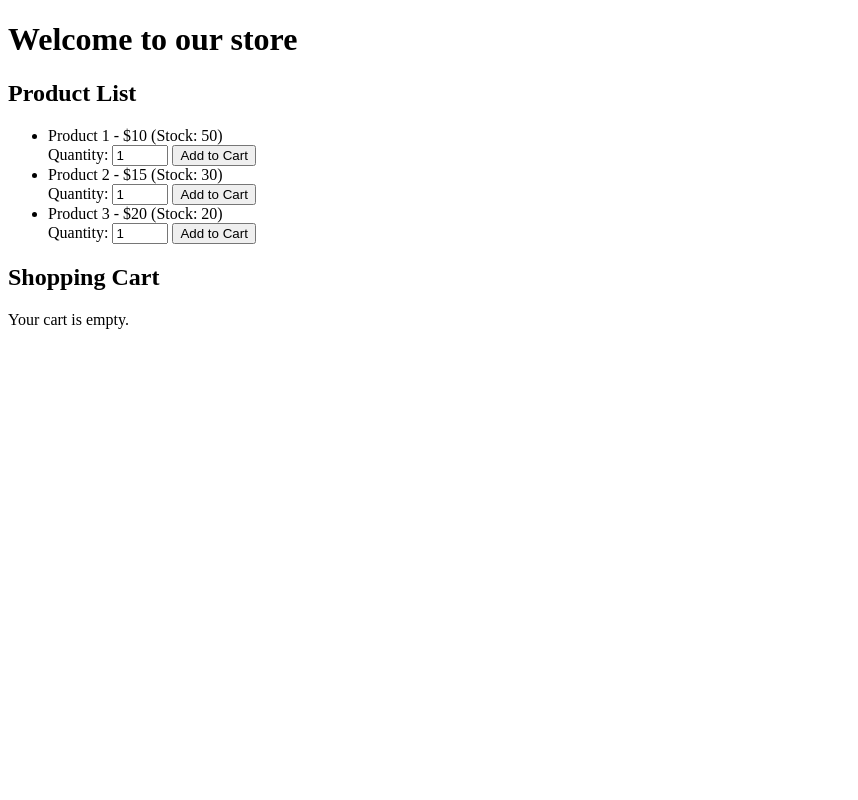
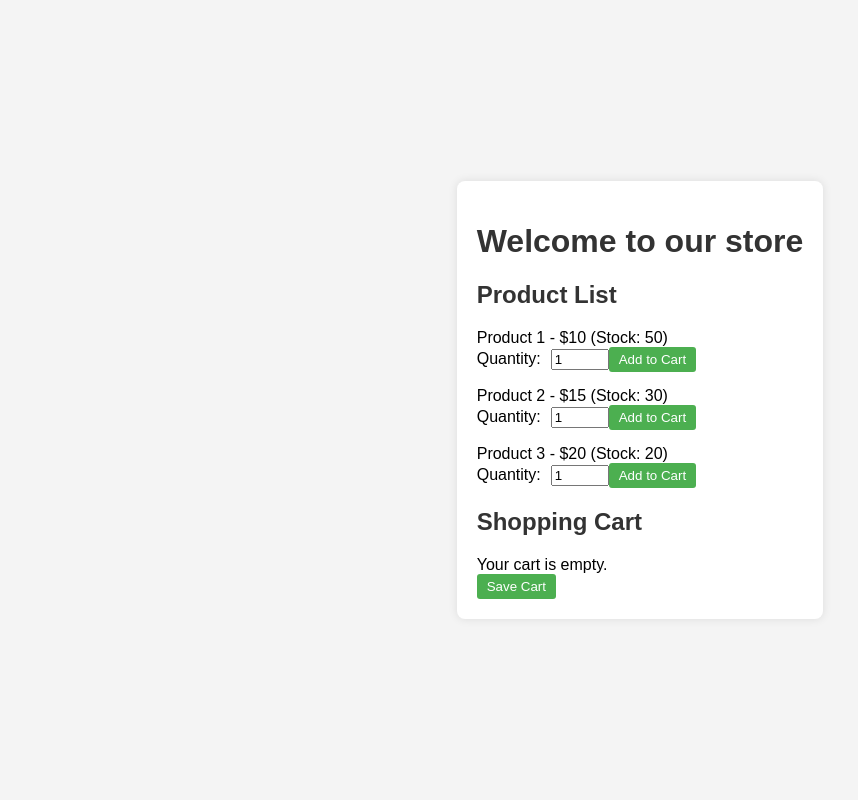
Before and after one commit to Vionny/SecProgProject, a PHP site: page /view/Transaction.php in a window 1280 px wide. Shown: the whole page, without its empty margins (0-858 px from the left). Run offline with PHP 8.4, Linux system fonts and the light colour scheme.

Commit message:
update transaction list

```diff
--- a/index.php
+++ b/index.php
@@ -10,5 +10,6 @@
     <a href="view/Login.php">Login</a>
     <a href="view/register.php">Register</a>
     <a href="view/Transaction.php">Transaction</a>
+    <a href="view/transactionlist.php">Transaction Lists</a>
 </body>
 </html>
--- a/view/Transaction.php
+++ b/view/Transaction.php
@@ -1,5 +1,10 @@
 <?php
 session_start();
+
+// Function to reset the shopping cart
+function resetCart() {
+    $_SESSION['cart'] = array();
+}
 
 if (!isset($_SESSION['cart'])) {
     $_SESSION['cart'] = array();
@@ -11,6 +16,16 @@ if (!isset($_SESSION['items'])) {
         '2' => array('item_id' => 2, 'item_name' => 'Product 2', 'item_price' => 15, 'item_stock' => 30),
         '3' => array('item_id' => 3, 'item_name' => 'Product 3', 'item_price' => 20, 'item_stock' => 20),
     );
+}
+
+// Function to generate a unique transaction ID
+function generateTransactionId() {
+    return uniqid('transaction_');
+}
+
+// Function to save the shopping cart with a transaction ID
+function saveCart($cart, $transactionId) {
+    $_SESSION['saved_carts'][$transactionId] = $cart;
 }
 
 function addToCart($item_id, $quantity, &$items) {
@@ -42,6 +57,13 @@ function reduceQuantity($item_id, $quantity, &$items) {
     } else {
         return false;
     }
+}
+
+// Function to reset the cart and redirect
+function resetCartAndRedirect() {
+    resetCart();
+    header("Location: ../index.php");
+    exit();
 }
 
 function displayProducts($items) {
@@ -102,6 +124,14 @@ if ($_SERVER['REQUEST_METHOD'] === 'POST') {
         } else {
             echo "Error reducing quantity.";
         }
+    } elseif (isset($_POST['save_cart'])) {
+        // Save the shopping cart with a new transaction ID
+        $transactionId = generateTransactionId();
+        saveCart($_SESSION['cart'], $transactionId);
+        echo "Shopping cart saved successfully with transaction ID: $transactionId";
+
+        // Reset the cart and redirect back to index.php after saving the cart
+        resetCartAndRedirect();
     }
 }
 ?>
@@ -112,14 +142,76 @@ if ($_SERVER['REQUEST_METHOD'] === 'POST') {
     <meta charset="UTF-8">
     <meta name="viewport" content="width=device-width, initial-scale=1.0">
     <title>Simple Shopping Cart</title>
+    <style>
+        body {
+            font-family: Arial, sans-serif;
+            background-color: #f4f4f4;
+            margin: 0;
+            display: flex;
+            align-items: center;
+            justify-content: center;
+            height: 100vh;
+        }
+
+        .container {
+            background-color: #fff;
+            padding: 20px;
+            border-radius: 8px;
+            box-shadow: 0 0 10px rgba(0, 0, 0, 0.1);
+        }
+
+        h1, h2 {
+            color: #333;
+        }
+
+        ul {
+            list-style: none;
+            padding: 0;
+        }
+
+        li {
+            margin-bottom: 15px;
+        }
+
+        form {
+            display: flex;
+            align-items: center;
+        }
+
+        label {
+            margin-right: 10px;
+        }
+
+        input[type="number"] {
+            width: 50px;
+        }
+
+        button {
+            padding: 5px 10px;
+            background-color: #4caf50;
+            color: #fff;
+            border: none;
+            border-radius: 3px;
+            cursor: pointer;
+        }
+
+        button:hover {
+            background-color: #45a049;
+        }
+    </style>
 </head>
 <body>
+    <div class="container">
+        <h1>Welcome to our store</h1>
 
-    <h1>Welcome to our store</h1>
+        <?php displayProducts($_SESSION['items']); ?>
 
-    <?php displayProducts($_SESSION['items']); ?>
+        <?php displayCart($_SESSION['items']); ?>
 
-    <?php displayCart($_SESSION['items']); ?>
-
+        <!-- Add the save button -->
+        <form method='POST' action=''>
+            <button type='submit' name='save_cart'>Save Cart</button>
+        </form>
+    </div>
 </body>
 </html>
```
Also changed, not shown: view/transactionlist.php (added, +75 -0 lines).
